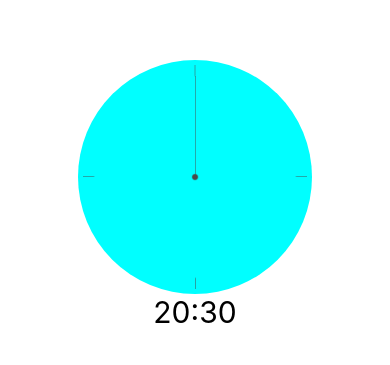
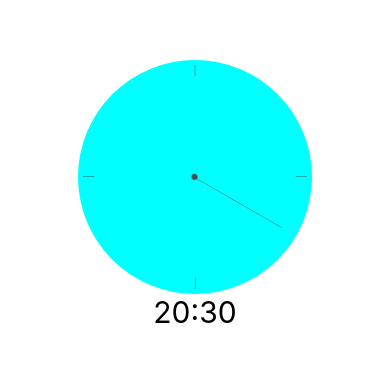
Before and after one commit to MarkoTF/pomodoro, a React Native app: screen / in a window 390 px wide. Shown: the part 162-527 px from the top of the page. Built offline with nearby package versions, Linux system fonts and the light colour scheme.

Commit message:
intento de animación del reloj analógico

```diff
--- a/App.js
+++ b/App.js
@@ -34,10 +34,14 @@ export default function App() {
     },
     longRest: {
       color: 'gray',
-      count: 3,
+      count: 1,
       time: 5000
     }
-  })
+  });
+  const [time, setTime] = useState({
+    current: 20000,
+    full: 60000
+  });
 
   return (
     <PhoneDimentionsContext.Provider value={{width: dimensions.width, height: dimensions.height}}>
@@ -57,7 +61,8 @@ export default function App() {
 	  <View>
 	    <View style={ styles.clocks }>
 	      <AnalogClock
-		time={ EXAMPLE_TIME }
+		fullTime={ time.full }
+		currentTime={ time.current }
 		backColor='aqua'/>
 	      <DigitalClock
 		time={ EXAMPLE_TIME }/>
--- a/src/components/Clock.js
+++ b/src/components/Clock.js
@@ -4,21 +4,41 @@ import {
   StyleSheet,
   Image,
   ImageBackground,
-  Dimensions
+  Dimensions,
+  Animated
 } from 'react-native';
+import { useRef, useEffect } from 'react'
 import { PhoneDimentionsContext } from '../utils/context'
 
 const windowWidth = Dimensions.get('window').width;
 const windowHeight = Dimensions.get('window').height;
 
-export const AnalogClock = ({ backColor, milliseconds }) => {
+export const AnalogClock = ({ backColor, fullTime, currentTime }) => {
+  const currentDeg = 360 / fullTime * currentTime;
+  const restTime = fullTime - currentTime;
+  const clockAni = useRef(new Animated.Value(currentDeg)).current;
+  const clockRotate = () => {
+    Animated.timing(clockAni, {
+      toValue: 360,
+      duration: restTime,
+      useNativeDriver: false,
+    }).start();
+  }
+  useEffect(() => {
+    clockRotate();
+    const inter = setInterval(() => {
+      console.log('interval')
+      console.log(clockAni)
+    }, 500)
+    return (clearInterval(inter))
+  });
   return (
     <View style={ [analogStyle.container, { backgroundColor: backColor }] }>
       <ImageBackground
 	style={ analogStyle.axis }
 	source={ require('../images/analog_clock_1.png') }>
 	<Image
-	  style={ analogStyle.needle }
+	  style={ [analogStyle.needle, { transform: [{rotateZ: clockAni._value + 'deg'}] }] }
 	  source={ require('../images/analog_clock_2.png') }/>
       </ImageBackground>
     </View>
```
Also changed, not shown: src/components/Times.js (+9 -1 lines).
